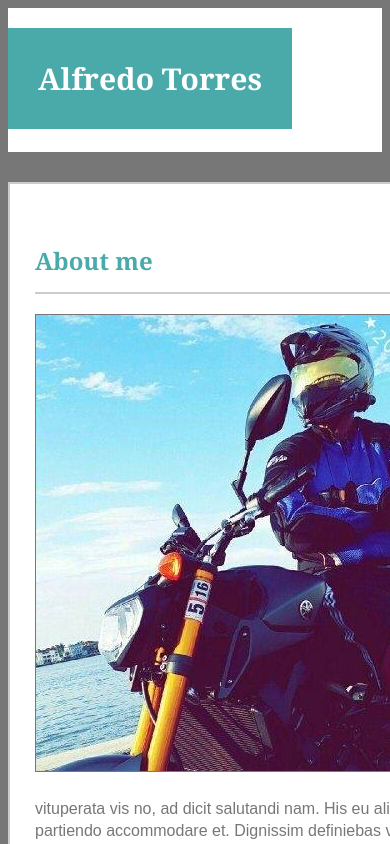
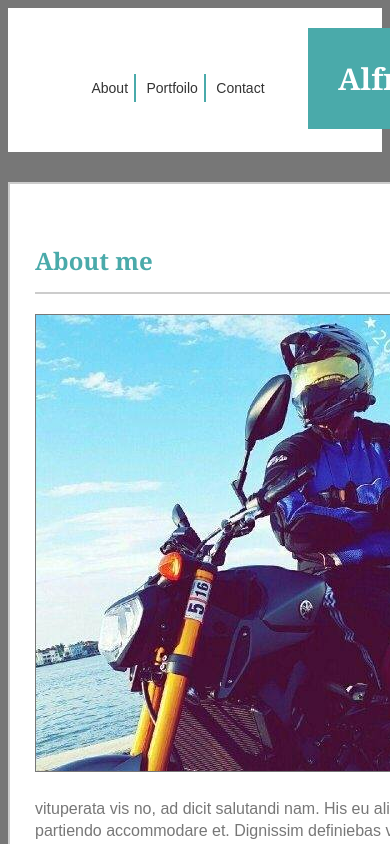
Before and after one commit to AJ0528/Responsive-Portfolio, a plain HTML site: page index.html in a window 390 px wide. Shown: the top 844 px of the page. Drawn offline with Linux system fonts and the light colour scheme.

Commit message:
changes to pixels each class

```diff
--- a/assets/css/style.css
+++ b/assets/css/style.css
@@ -142,10 +142,11 @@ footer{
         background: #777777;
         }
     .container {
-        padding: 30px;
+        padding: 40px;
     }
     nav {
-      padding: 30px
+      padding: 40px;
+      float: left;
     }
   }
   @media screen and (max-width: 768px) {
@@ -153,10 +154,11 @@ footer{
         background: #777777;
         }
     .container {
-        padding: 20px;
+        padding: 30px;
     }
     nav {
-      padding: 20px
+      padding: 30px;
+      float:left;
     }
   }
   @media screen and (max-width: 640px) {
@@ -167,6 +169,7 @@ footer{
         padding: 20px;
     }
     nav{
-      padding: 20px
+      padding: 20px;
+      float:left;
     }
   }
```
